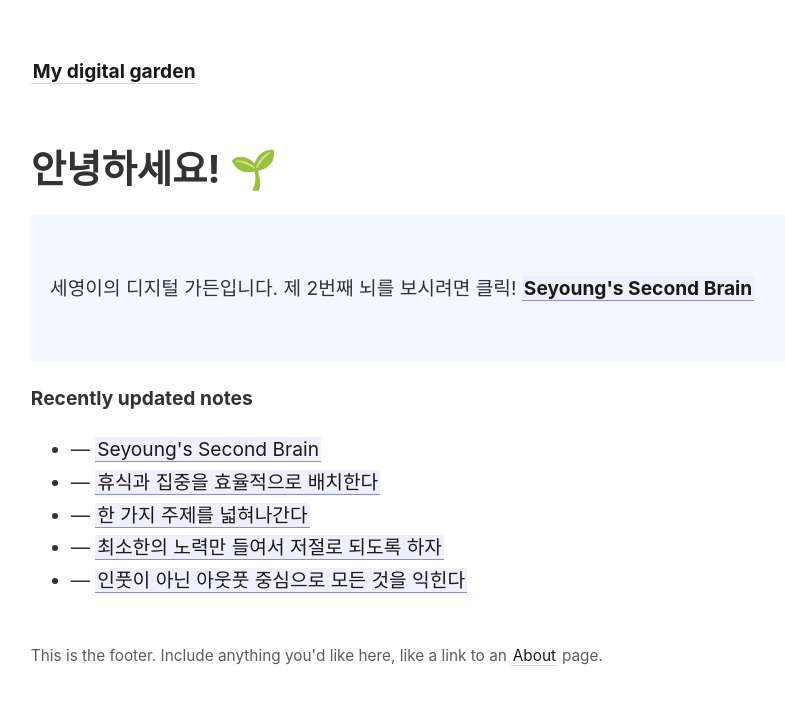
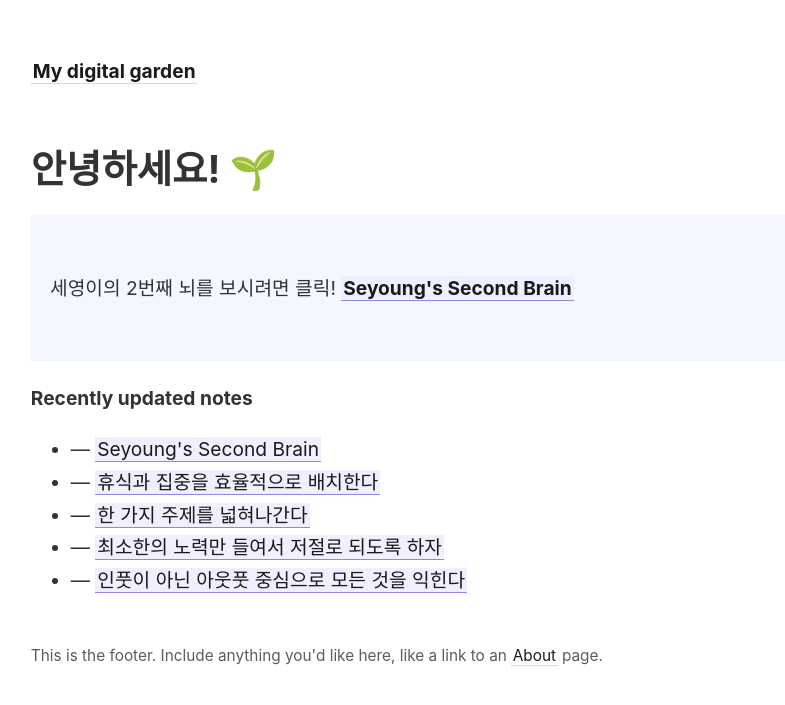
Before and after one commit to seyounggt/Seyoung-s-Digital-Garden, a Jekyll site: the page built from _pages/index.md, in a window 1280 px wide. Shown: the top 705 px of the page, without its empty margins (46-831 px from the left). Built offline with Jekyll 4.4.1, drawn with Linux system fonts in a browser that asks for light colours.

Commit message:
Update index.md

```diff
--- a/_pages/index.md
+++ b/_pages/index.md
@@ -8,8 +8,7 @@
 # 안녕하세요! 🌱
 
 <p style="padding: 3em 1em; background: #f5f7ff; border-radius: 4px;">
-  세영이의 디지털 가든입니다.
-  제 2번째 뇌를 보시려면 클릭! <span style="font-weight: bold">[[Seyoung's Second Brain]]</span>
+  세영이의 2번째 뇌를 보시려면 클릭! <span style="font-weight: bold">[[Seyoung's Second Brain]]</span>
 </p>
 
 <strong>Recently updated notes</strong>
```
